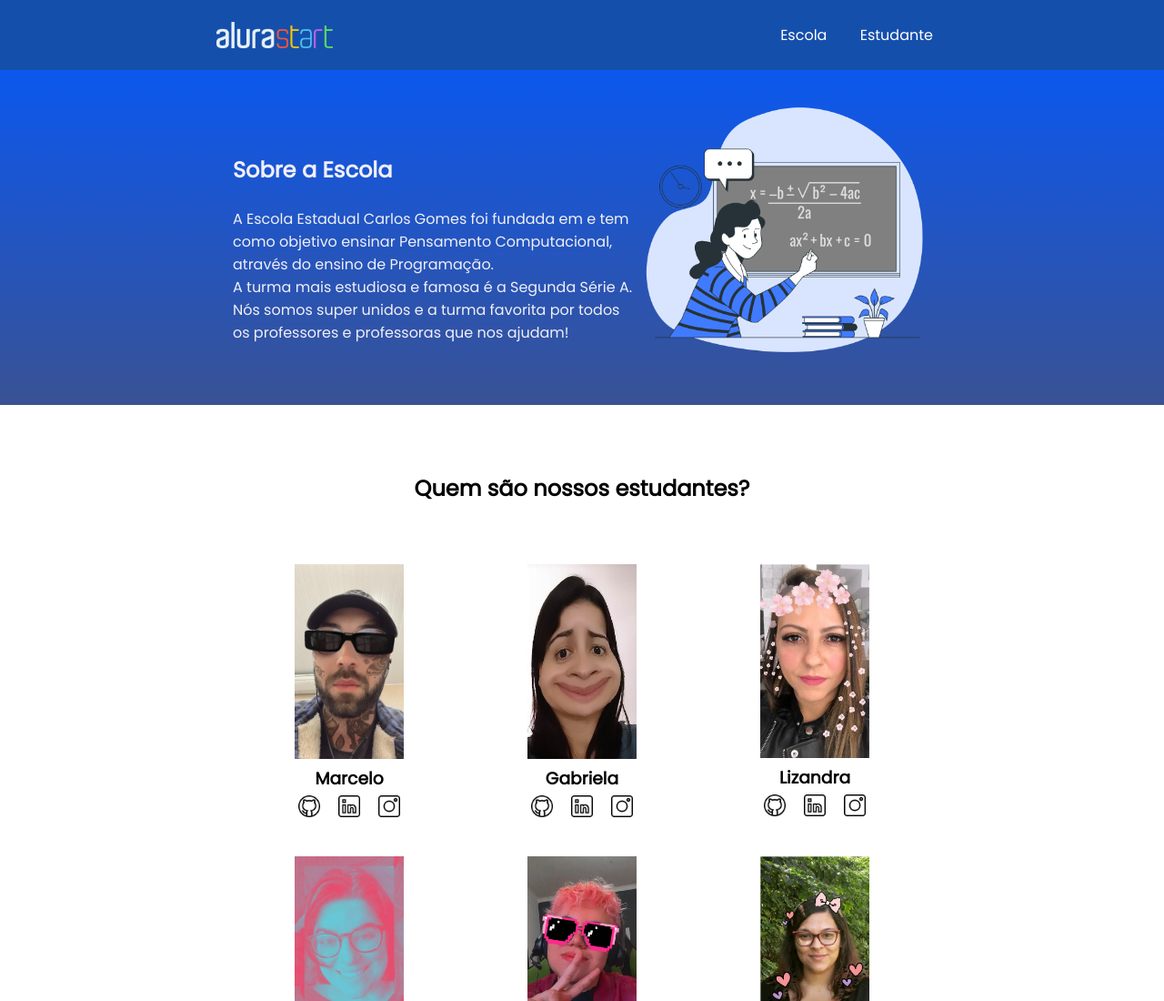
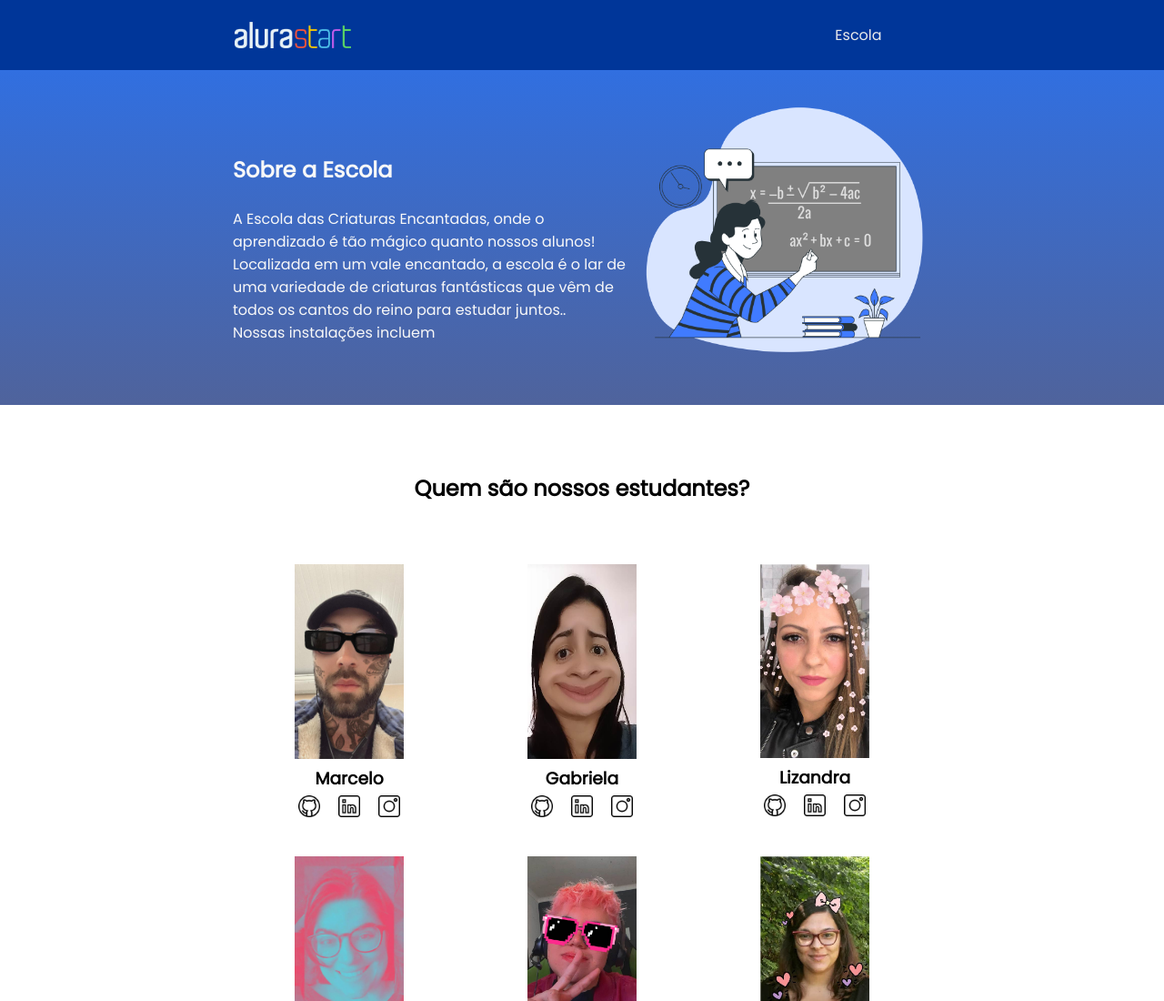
Before and after one commit to joseantonio16santos/site-escola, a plain HTML site: page index.html in a window 1280 px wide. Shown: the top 1100 px of the page at 91% size. Drawn offline with Linux system fonts and the light colour scheme.

Commit message:
Add files via upload

```diff
--- a/index.html
+++ b/index.html
@@ -15,14 +15,14 @@
         <img class="cabecalho-imagem" src="alurastart logo.png" alt="logo da alura start">
         <ul class="cabecalho-lista">
             <li class="cabecalho-lista-item">Escola</li>
-            <li class="cabecalho-lista-item">Estudante</li>
+            <li class="cabecalho-lista-item"><Menu></Menu></li>
         </ul>
     </header>
     <section class="escola">
         <div class="escola-div-conteudo">
             <h2 class="escola-titulo">Sobre a Escola</h2>
-            <p class="escola-texto-um">A Escola Estadual Carlos Gomes foi fundada em  e tem como objetivo ensinar Pensamento Computacional, através do ensino de  Programação.</p>
-            <p class="escola-texto-dois">A turma mais estudiosa e famosa é a Segunda Série A. Nós somos super unidos e a turma favorita por todos os professores e professoras que nos ajudam!</p>
+            <p class="escola-texto-um">A Escola das Criaturas Encantadas, onde o aprendizado é tão mágico quanto nossos alunos! Localizada em um vale encantado, a escola é o lar de uma variedade de criaturas fantásticas que vêm de todos os cantos do reino para estudar juntos..</p>
+            <p class="escola-texto-dois"> Nossas instalações incluem </p>
         </div>
         <img class="escola-imagem" src="Formula-bro.png" alt="imagem que representa uma professora em sala de aula">
     </section>
--- a/style.css
+++ b/style.css
@@ -6,8 +6,8 @@ body {
     font-family: 'Poppins', sans-serif;
 }
 .cabecalho {
-    background-color: #154fac;
-    color: white;
+    background-color: #003699;
+    color: rgb(234, 234, 235);
     display: flex;
     justify-content: space-around;
     align-items: center;
@@ -29,8 +29,8 @@ body {
 }
 
 .escola{
-    background-image: linear-gradient(#0c58ee,#395294);
-    color:rgb(241, 239, 247);
+    background-image: linear-gradient(#316fe0,#4f639c);
+    color:rgb(248, 248, 248);
     display: flex;
     justify-content: center;
     align-items: center;
```
